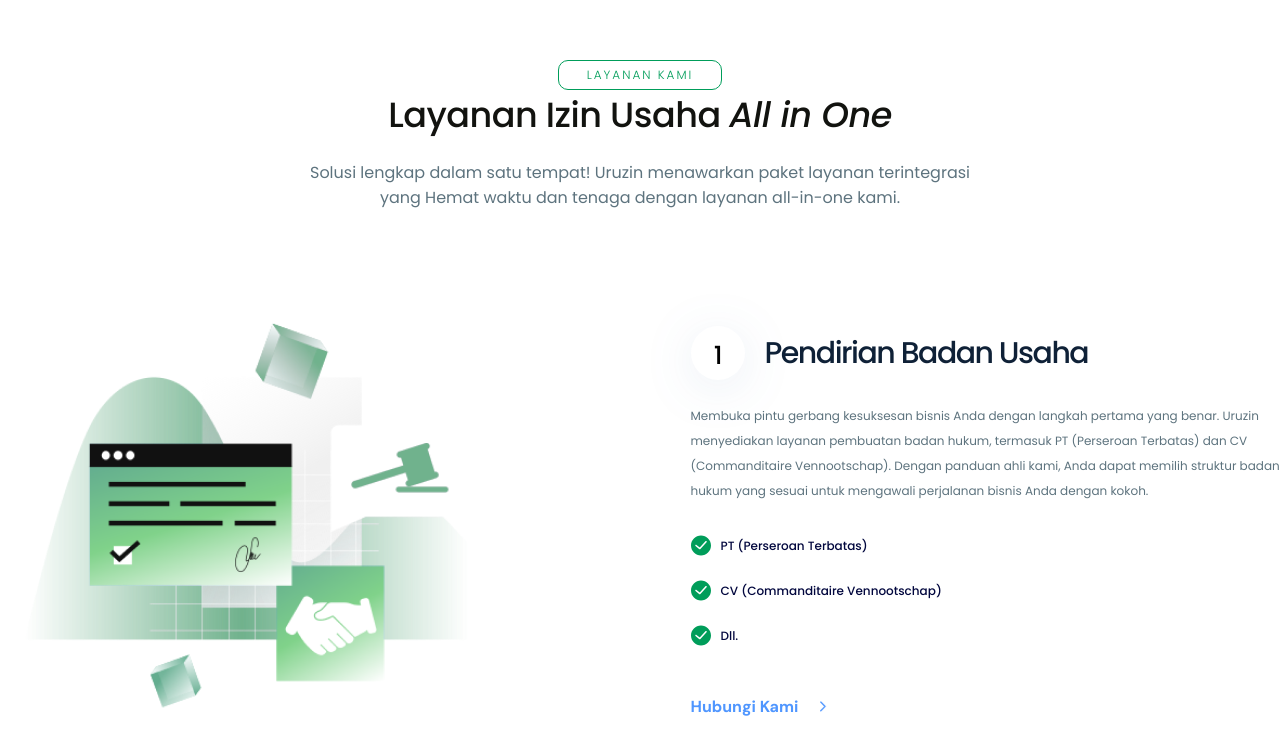
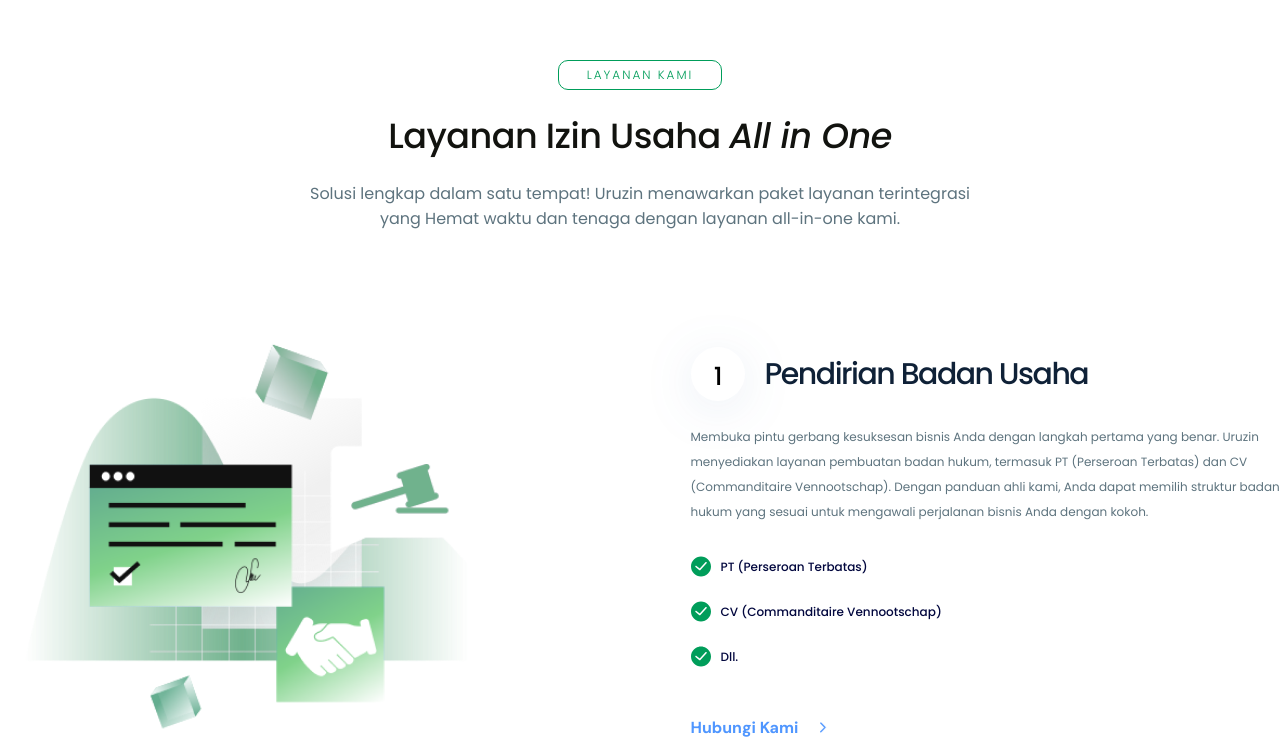
Before and after one commit to farrez30/uruzin, a React (Create React App) app: page /layanan in a window 1280 px wide. Shown: the part 116-855 px from the top of the page. Built offline with nearby package versions, Linux system fonts and the light colour scheme.

Commit message:
fixing margin top at Layanan Kami Section

```diff
--- a/src/components/Layanan/Layanan.jsx
+++ b/src/components/Layanan/Layanan.jsx
@@ -67,7 +67,7 @@ const Layanan = () => {
         <h2 className="hidden lg:block font-poppins font-light text-[12px] leading-normal text-green-uruzin tracking-[2px] rounded-[10px] border border-solid border-green-uruzin py-[5px] px-7 max-w-max mx-auto">
           LAYANAN KAMI
         </h2>
-        <h1 className="font-poppins font-medium text-[35px] leading-[50px] text-black-uruzin -tracking-[0.5px] text-left lg:text-center">
+        <h1 className="font-poppins font-medium text-[35px] leading-[50px] text-black-uruzin -tracking-[0.5px] text-left lg:text-center lg:mt-[21px]">
           Layanan Izin Usaha <i>All in One</i>
         </h1>
         <p className="font-poppins font-normal text-[16px] leading-[25px] text-gray-uruzin tracking-[0px] text-left lg:text-center mx-auto  mt-5 max-w-2xl mb-16">
```
